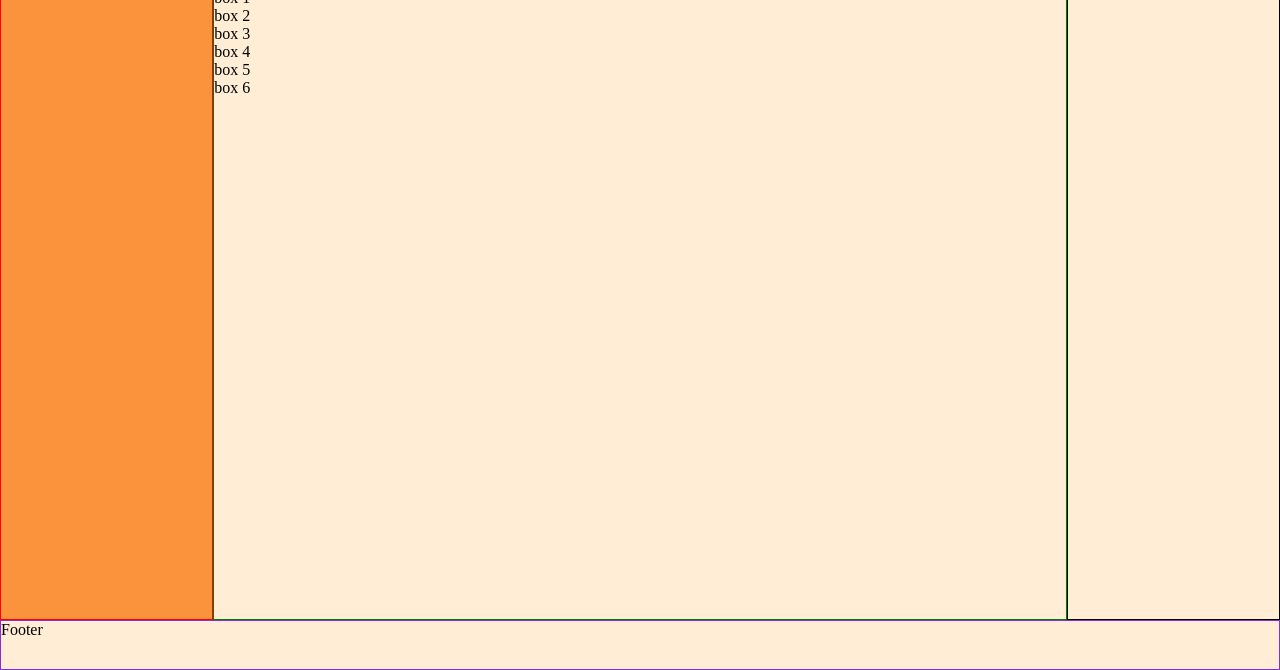
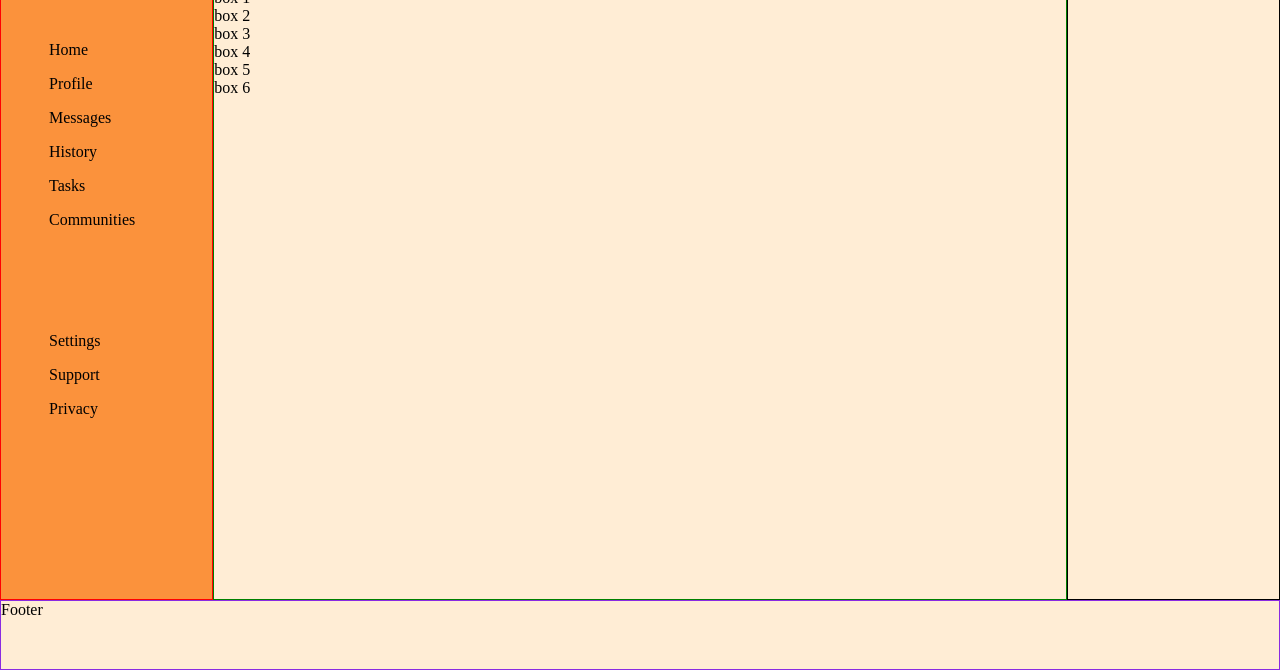
Before and after one commit to Looch8/admin-dashboard, a plain HTML site: page index.html in a window 1280 px wide. Shown: the part 130-800 px from the top of the page. Drawn offline with Linux system fonts and the light colour scheme.

Commit message:
nav layout

```diff
--- a/index.html
+++ b/index.html
@@ -19,7 +19,24 @@
 				<div>box 5</div>
 				<div>box 6</div>
 			</article>
-			<nav>Sidebar</nav>
+
+			<nav>
+				<h1>Dashboard</h1>
+				<ul class="nav-links">
+					<li>Home</li>
+					<li>Profile</li>
+					<li>Messages</li>
+					<li>History</li>
+					<li>Tasks</li>
+					<li>Communities</li>
+				</ul>
+				<ul class="nav-settings">
+					<li>Settings</li>
+					<li>Support</li>
+					<li>Privacy</li>
+				</ul>
+			</nav>
+
 			<aside>Announcements and Trending</aside>
 
 			<footer>Footer</footer>
--- a/style.css
+++ b/style.css
@@ -2,6 +2,7 @@ body,
 html {
 	height: 100vh;
 	margin: 0;
+	font-family: ;
 }
 
 main {
@@ -9,7 +10,7 @@ main {
 	display: grid;
 	/* gap: 15px; */
 	grid-template-columns: 1fr 4fr 1fr;
-	grid-template-rows: 100px auto 50px;
+	grid-template-rows: 100px auto 70px;
 	grid-template-areas:
 		"header header header"
 		"sidebar content ads"
@@ -35,8 +36,29 @@ nav {
 	border: 1px solid red;
 	grid-area: sidebar;
 	grid-row-start: 1;
+	display: grid;
+	grid-template-columns: 1fr;
+	grid-template-rows: 0.5fr 1fr 1fr;
 }
 
+nav > ul > li {
+	list-style-type: none;
+	padding: 8px;
+}
+
+nav > h1 {
+	text-align: center;
+}
+
+.nav-links {
+	grid-row-start: 2;
+	grid-row-end: 3;
+}
+
+.nav-settings {
+	grid-row-start: 3;
+	grid-row-end: 4;
+}
 aside {
 	border: 1px solid black;
 	grid-area: ads;
```
